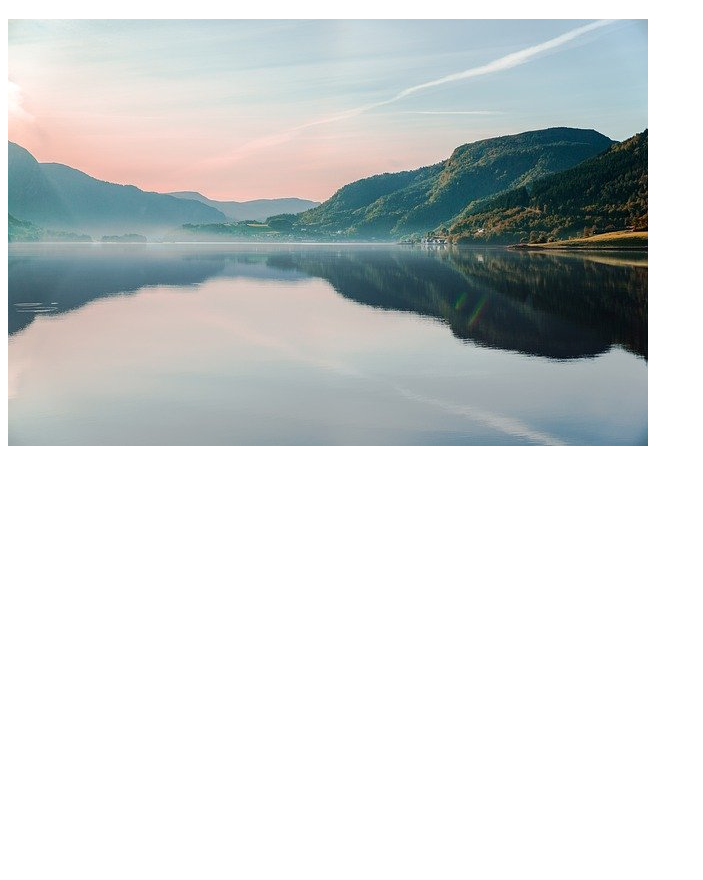
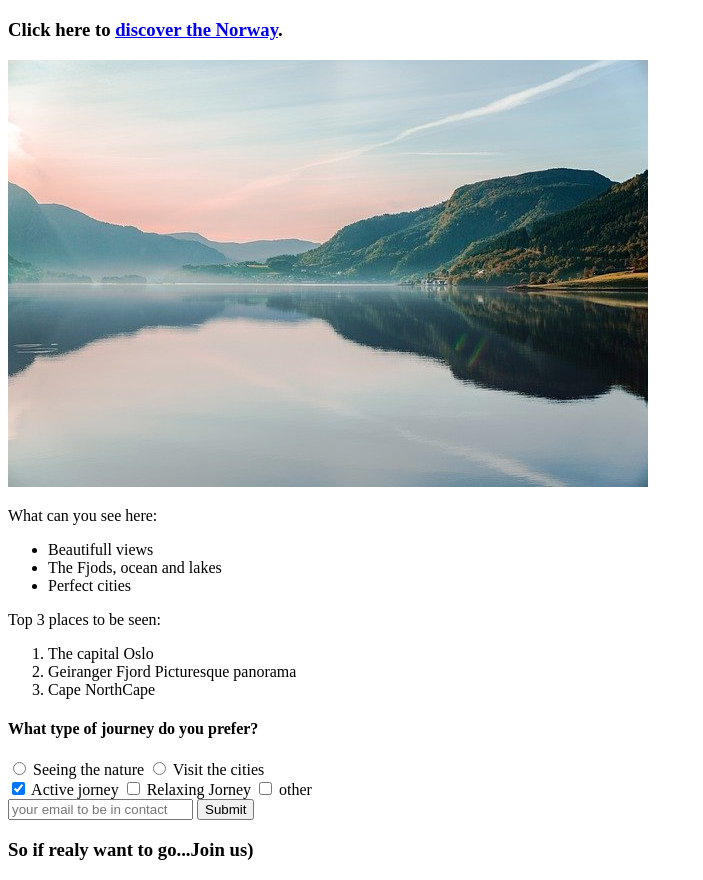
Before and after one commit to MykolaTsar/html-landing, a plain HTML site: page index.html in a window 1280 px wide. Shown: the part 61-941 px from the top of the page, without its empty margins (0-703 px from the left). Before the commit the page ends 800 px from the top, so only its background shows below. Drawn offline with Linux system fonts and the light colour scheme.

Commit message:
add new body

```diff
--- a/index.html
+++ b/index.html
@@ -4,19 +4,56 @@
     <meta charset="UTF-8">
     <meta http-equiv="X-UA-Compatible" content="IE=edge">
     <meta name="viewport" content="width=device-width, initial-scale=1.0">
-    <title>Document</title>
+    <title>discover Norway</title>
     <link rel="shortcut icon" href="https://placekitten.com/96/139" type="image/x-icon">
 </head>
 <body>
     <header>
         <h1>Hello SoftServe from Nikolas)</h1>
-        <img src="img/norway.jpg" alt="picture">
     </header>
+
     <main>
+        <h3>Click here to <a href="#">discover the Norway</a>.</h3>
+
+        <a href="#"><img src="img/norway.jpg" alt="picture"></a>
+
+        <p>What can you see here:</p>
+        <ul>
+            <li>Beautifull views</li>
+            <li>The Fjods, ocean and lakes</li>
+            <li>Perfect cities</li>
+        </ul>
+        <p>Top 3 places to be seen:</p>
+        <ol>
+            <li>The capital Oslo</li>
+            <li>Geiranger Fjord Picturesque panorama</li>
+            <li>Cape NorthCape</li>
+        </ol>
+
+
+        <div>
+            <h4>What type of journey do you prefer?</h4>
+            <form action="#">
+                <label for="nature"><input id="nature" type="radio" name="type" value="nature">
+                    Seeing the nature</label>
+                <label for="cities"><input id="cities" type="radio" name="type" value="cities">
+                    Visit the cities</label><br>
+                <label for="Active"><input id="Active" type="checkbox" name="journey" value="Active" checked>
+                    Active jorney</label>
+                <label for="Relax"><input id="Relax" type="checkbox" name="journey" value="Relax"> Relaxing
+                    Jorney</label>
+                <label for="other"><input id="other" type="checkbox" name="journey" value="other">
+                    other</label><br>
+                <div>
+                    <input type="text" placeholder="your email to be in contact" required>
+                    <button type="submit">Submit</button>
+                </div>
+            </form>
+        </div>
 
     </main>
     <footer>
-
+        <h3>So if realy want to go...Join us)</h3>
     </footer>
 </body>
 </html>
```
